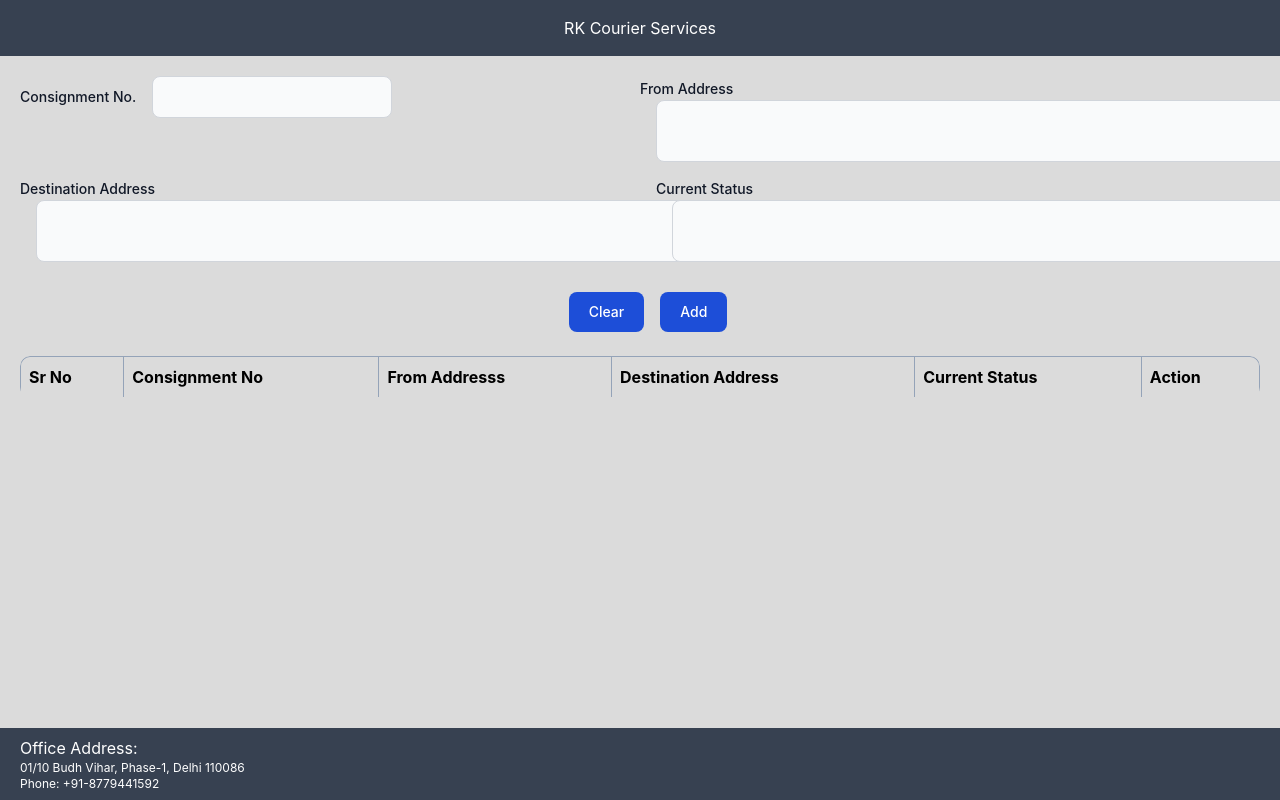
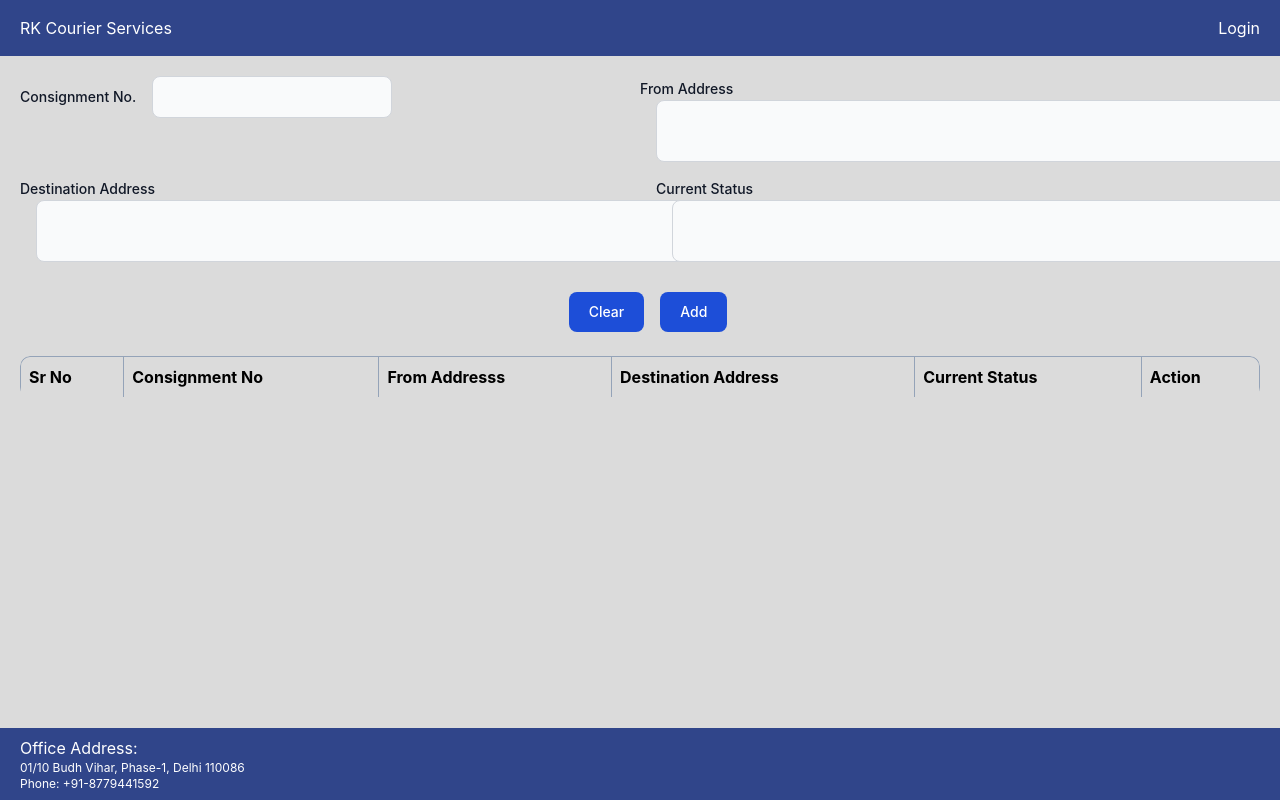
Before and after one commit to jaymishra2/tracking, a React (Create React App) app: page /admin in a window 1280 px wide. Built offline with nearby package versions, Linux system fonts and the light colour scheme.

Commit message:
UI changes

```diff
--- a/src/App.css
+++ b/src/App.css
@@ -22,6 +22,10 @@
   justify-content: center;
   font-size: calc(10px + 2vmin);
   color: white;
+}
+
+header, footer {
+  background-color: #30458a;
 }
 
 .App-link {
--- a/src/App.tsx
+++ b/src/App.tsx
@@ -14,6 +14,7 @@ function App() {
         <main className="flex-1 overflow-y-auto p-5" style={{ backgroundColor: "#dbdbdb" }}>
           <Routes>
             <Route path='/' element={<Home />} />
+            <Route path='/tracking' element={<Home />} />
             <Route path='/admin' element={<Admin />} />
           </Routes>
         </main>
--- a/src/components/Footer.tsx
+++ b/src/components/Footer.tsx
@@ -2,7 +2,7 @@ import React from 'react';
 
 function Footer() {
     return (
-        <footer className="py-2 bg-gray-700 text-center text-white flex space-between">
+        <footer className="py-2 text-center text-white flex space-between">
             <div className='text-left px-5'>
                 <label>Office Address:</label>
                 <p className='text-xs'>01/10 Budh Vihar, Phase-1, Delhi 110086</p>
--- a/src/components/Header.tsx
+++ b/src/components/Header.tsx
@@ -2,8 +2,14 @@ import React from 'react';
 
 function Header() {
     return (
-        <header className="py-4 bg-gray-700 text-white text-center">
-            RK Courier Services
+        <header className="py-4 text-white text-center">
+            <div className='flex justify-between px-5'>
+                <h1>
+                    <a href="/">RK Courier Services</a>
+                </h1>
+                <a href="/admin">Login</a>
+
+            </div>
         </header>
     );
 }
```
